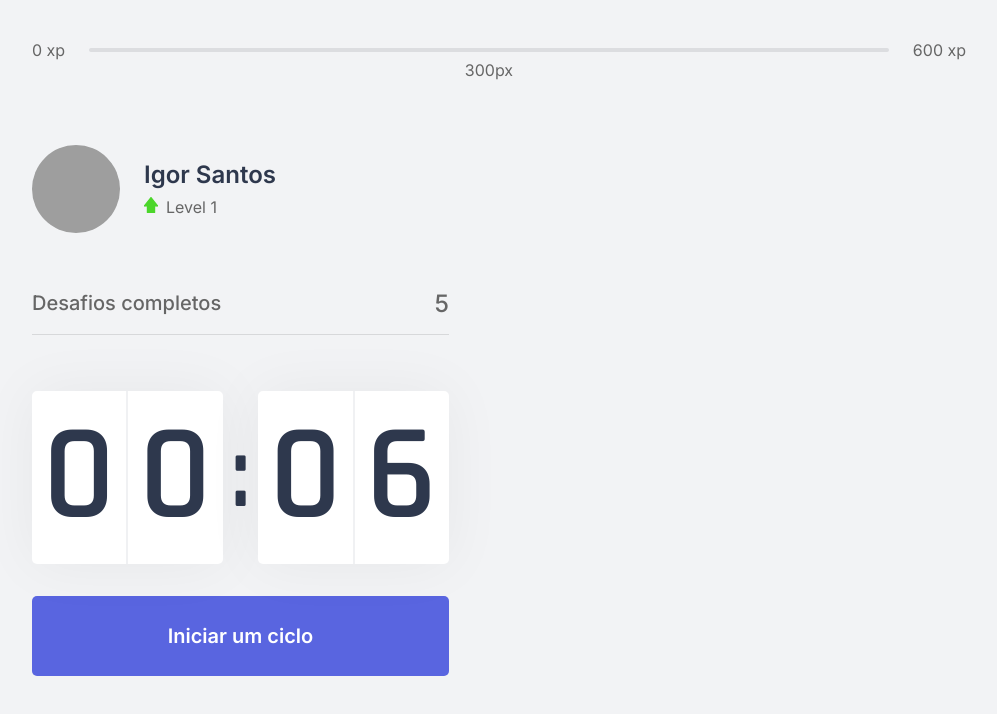
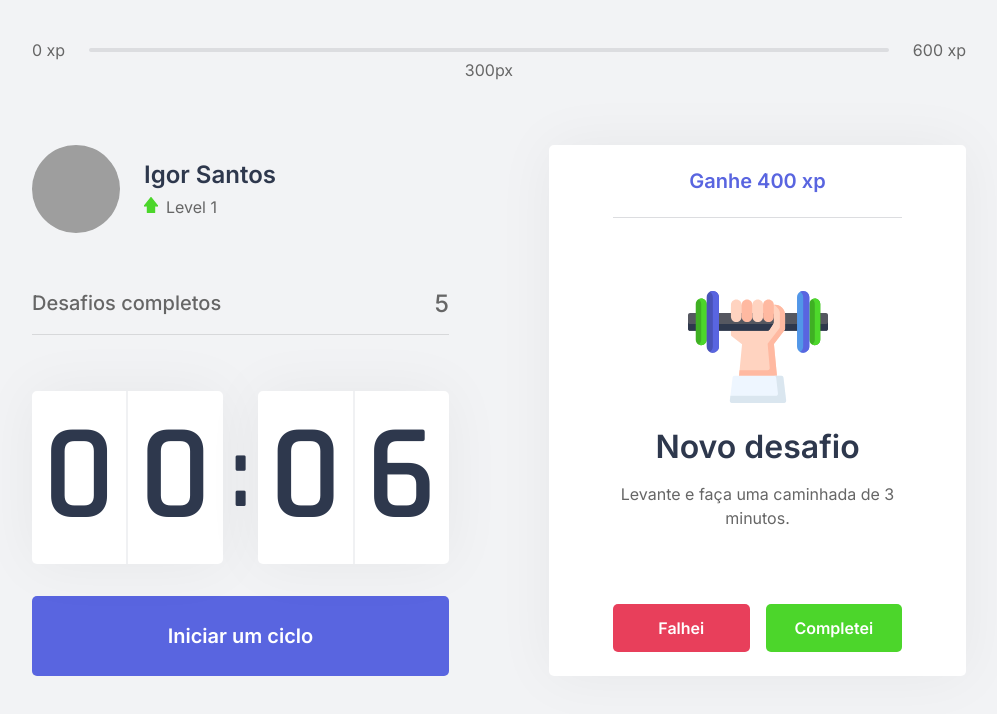
Before and after one commit to igorsantos97/NLW-4, a Next.js app: page / in a window 1280 px wide. Shown: the top 714 px of the page, without its empty margins (141-1138 px from the left). Built offline with nearby package versions, Linux system fonts and the light colour scheme; grey boxes are pictures that could not be loaded.

Commit message:
update layout ChallengeBox component

```diff
--- /dev/null
+++ b/src/components/ChallengeBox.tsx
@@ -0,0 +1,41 @@
+import styles from '../styles/components/ChallengeBox.module.css';
+
+export function ChallengeBox() {
+  const hasActiveChallenge = true;
+
+  return (
+    <div className={styles.ChallengeBoxContainer}>
+      { hasActiveChallenge ? (
+        <div className={styles.challengeActive}>
+          <header>Ganhe 400 xp</header>
+
+          <main>
+            <img src="../../public/icons/body.svg" alt="" />
+            <strong>Novo desafio</strong>
+            <p>Levante e faça uma caminhada de 3 minutos.</p>
+          </main>
+
+          <footer>
+            <button
+              type="button"
+              className={styles.challengeFailedButton}
+            >Falhei</button>
+            <button
+              type="button"
+              className={styles.challengeSucceededButton}
+            >Completei</button>
+          </footer>
+        </div>
+      ) : (
+          <div className={styles.challengeNotActive}>
+            <strong>Finalize um ciclo para receber um desafio</strong>
+
+            <p>
+              <img src="../../public/icons/level-up.svg" alt="Level Up" />
+           Avance de level completando desafios.
+        </p>
+          </div>
+        )}
+    </div>
+  )
+}
--- a/src/pages/index.tsx
+++ b/src/pages/index.tsx
@@ -1,9 +1,10 @@
+import Head from 'next/head';
+
 import { CompletedChallenges } from "../components/CompletedChallenges";
 import { Countdown } from "../components/Countdown";
 import { ExperienceBar } from "../components/ExperienceBar";
 import { Profile } from '../components/Profile';
-
-import Head from 'next/head';
+import { ChallengeBox } from "../components/ChallengeBox";
 
 import styles from '../styles/pages/Home.module.css';
 
@@ -24,6 +25,7 @@
         </div>
 
         <div>
+          <ChallengeBox />
         </div>
       </section>
     </div>
--- /dev/null
+++ b/src/styles/components/ChallengeBox.module.css
@@ -0,0 +1,109 @@
+.ChallengeBoxContainer {
+  height: 100%;
+  background: var(--white);
+  border-radius: 5px;
+  box-shadow: 0 0 60px rgba(0, 0, 0, 0.05);
+  padding: 1.5rem 4rem;
+
+  display: flex;
+  flex-direction: column;
+  align-items: center;
+  justify-content: center;
+
+  text-align: center;
+}
+
+.challengeNotActive {
+  display: flex;
+  flex-direction: column;
+  align-items: center;
+}
+
+.challengeNotActive strong {
+  font-size: 1.5rem;
+  font-weight: 500;
+  line-height: 1.4;
+}
+
+.challengeNotActive p {
+  display: flex;
+  align-items: center;
+  text-align: left;
+  line-height: 1.4;
+  margin-top: 1rem;
+}
+
+.challengeNotActive p img {
+  width: 34px;
+  margin-right: 1rem;
+}
+
+.challengeActive {
+  height: 100%;
+
+  display: flex;
+  flex-direction: column;
+}
+
+.challengeActive header {
+  color: var(--blue);
+  font-weight: 600;
+  font-size: 1.25rem;
+  padding: 0 2rem 1.5rem;
+  border-bottom: 1px solid var(--gray-line);
+}
+
+.challengeActive main {
+  flex: 1;
+  display: flex;
+  flex-direction: column;
+  align-items: center;
+  justify-content: center;
+}
+
+.challengeActive main strong {
+  font-size: 2rem;
+  font-weight: 600;
+  color: var(--title);
+  margin: 1.5rem 0 1rem;
+}
+
+.challengeActive main p {
+  line-height: 1.5;
+}
+
+.challengeActive footer {
+  display: grid;
+  grid-template-columns: 1fr 1fr;
+  gap: 1rem;
+}
+
+.challengeActive footer button {
+  height: 3rem;
+
+  display: flex;
+  align-items: center;
+  justify-content: center;
+
+  border: 0;
+  border-radius: 5px;
+
+  color: var(--white);
+
+  font-size: 1rem;
+  font-weight: 600;
+
+  transition: filter 0.2s;
+}
+
+.challengeActive footer button.challengeFailedButton {
+  background: var(--red);
+}
+
+.challengeActive footer button.challengeSucceededButton {
+  background: var(--green);
+}
+
+.challengeActive footer button:hover {
+  filter: brightness(0.9);
+}
```
